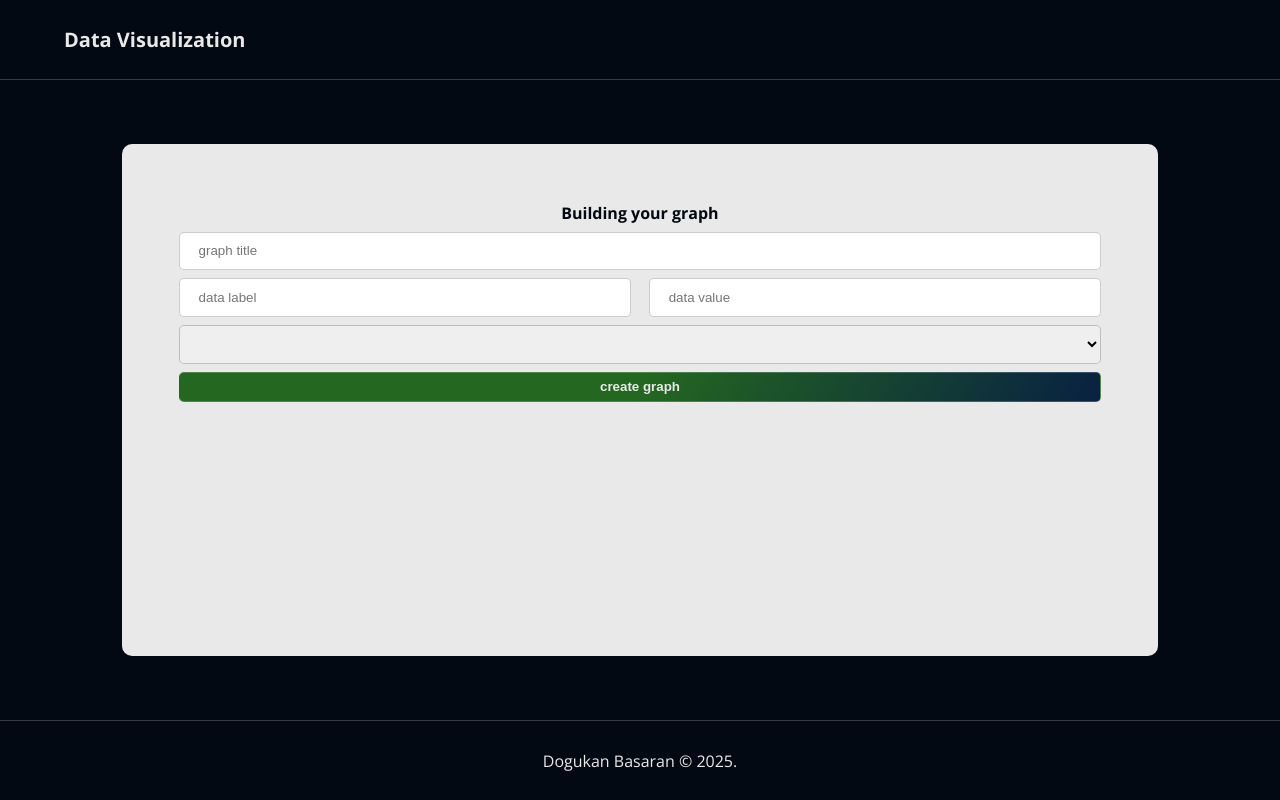
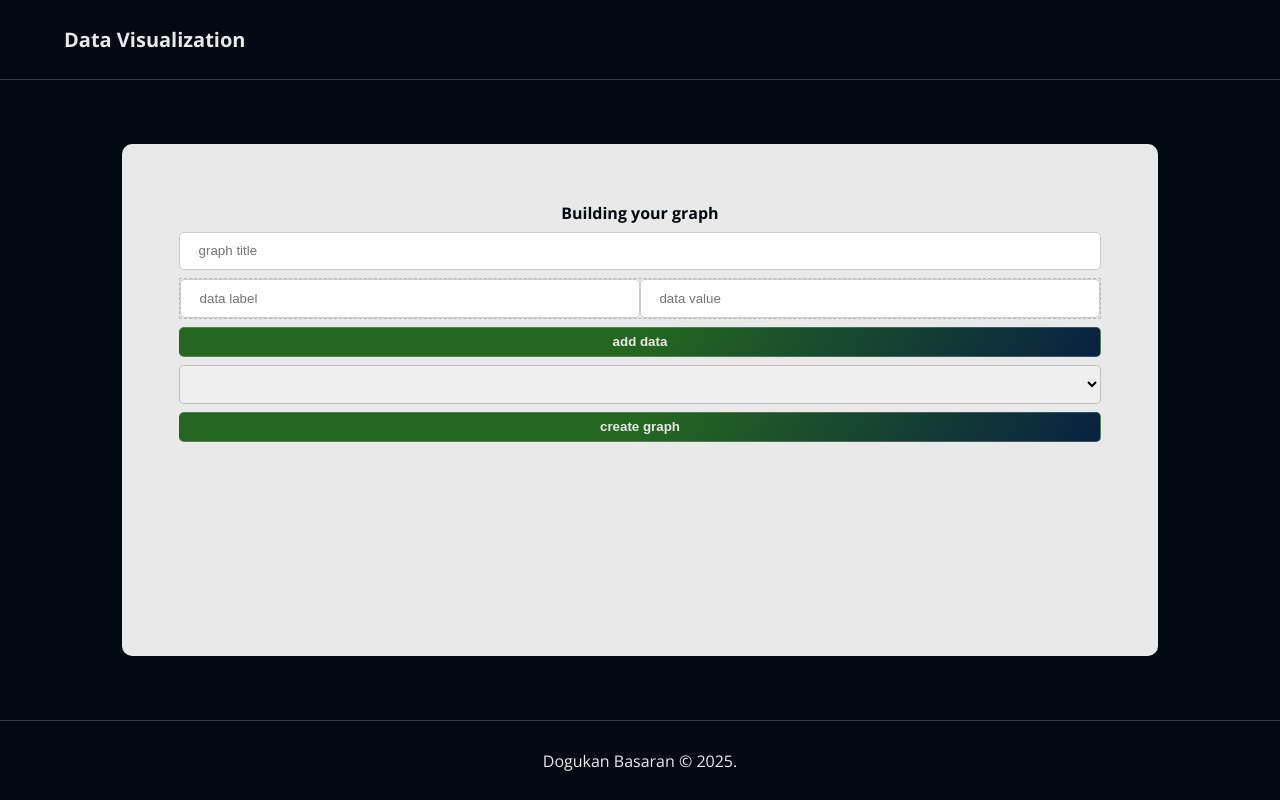
Before and after one commit to dogukanbasaran/data-visualization-app, a plain HTML site: page index.html in a window 1280 px wide. Both pictures are taken after a click on the button "build". Drawn offline with nearby package versions, Linux system fonts and the light colour scheme.

Commit message:
template is updated.

```diff
--- a/css/style.css
+++ b/css/style.css
@@ -142,7 +142,12 @@ main .container{
 
 .dataSet{
     display: flex;
+    flex-direction: column;
     gap: 2%;
+    column-gap: 10px;
+    border: dashed 1px var(--borderSecondary);
+    max-height: 300px;
+    overflow: scroll;
 }
 
 .dataSet input{
--- a/js/main.js
+++ b/js/main.js
@@ -26,13 +26,33 @@ const createForm = (newForm) => {
     const inputData = document.createElement("input");
     inputData.placeholder = "data value";
 
-    dataset.appendChild(inputLabels);
-    dataset.appendChild(inputData);
+    const data = document.createElement("div");
+    data.appendChild(inputLabels);
+    data.appendChild(inputData);
+
+    dataset.appendChild(data);
+
+    const newDataBtn = document.createElement("button");
+    newDataBtn.textContent = "add data";
+    newDataBtn.addEventListener("click", () => {
+        const inputLabels = document.createElement("input");
+        inputLabels.placeholder = "data label";
+
+        const inputData = document.createElement("input");
+        inputData.placeholder = "data value";
+
+        const data = document.createElement("div");
+        data.appendChild(inputLabels);
+        data.appendChild(inputData);
+
+        dataset.appendChild(data);
+    });
 
     const graphType = document.createElement("select");
     const options = [
-        {value: "bar", text: "bar chart"},
-        {value: "histogram", text: "histogram"}
+        {value: "bar", text: "Bar Chart"},
+        {value: "histogram", text: "Histogram"},
+        {value: "pie", text: "Pie Chart"},
     ];
     options.forEach(optionData => {
         const option = document.createElement("option");
@@ -47,6 +67,7 @@ const createForm = (newForm) => {
     newForm.appendChild(heading);
     newForm.appendChild(inputTitle);
     newForm.appendChild(dataset);
+    newForm.appendChild(newDataBtn);
     newForm.appendChild(graphType);
     newForm.appendChild(formBtn);
 }
```
